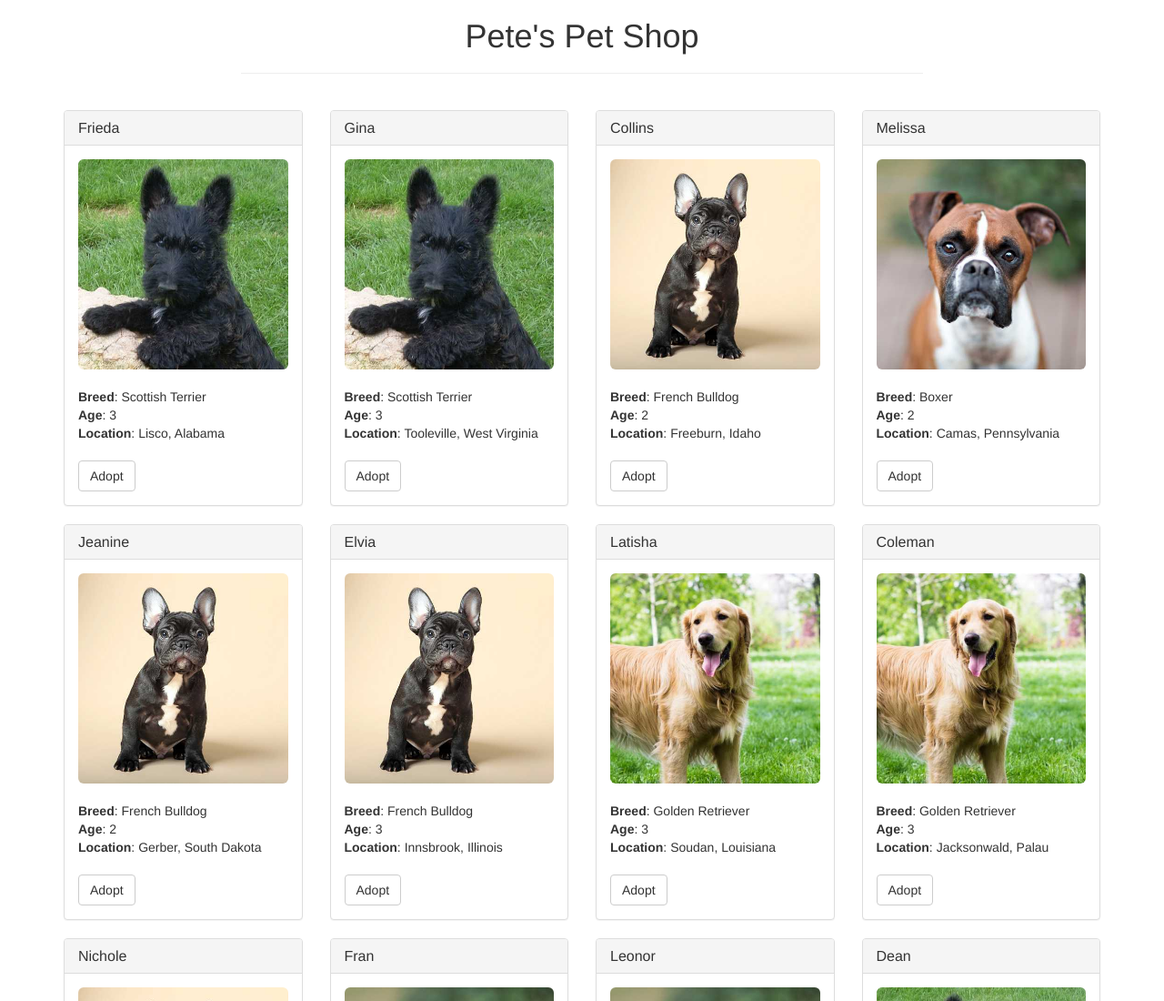
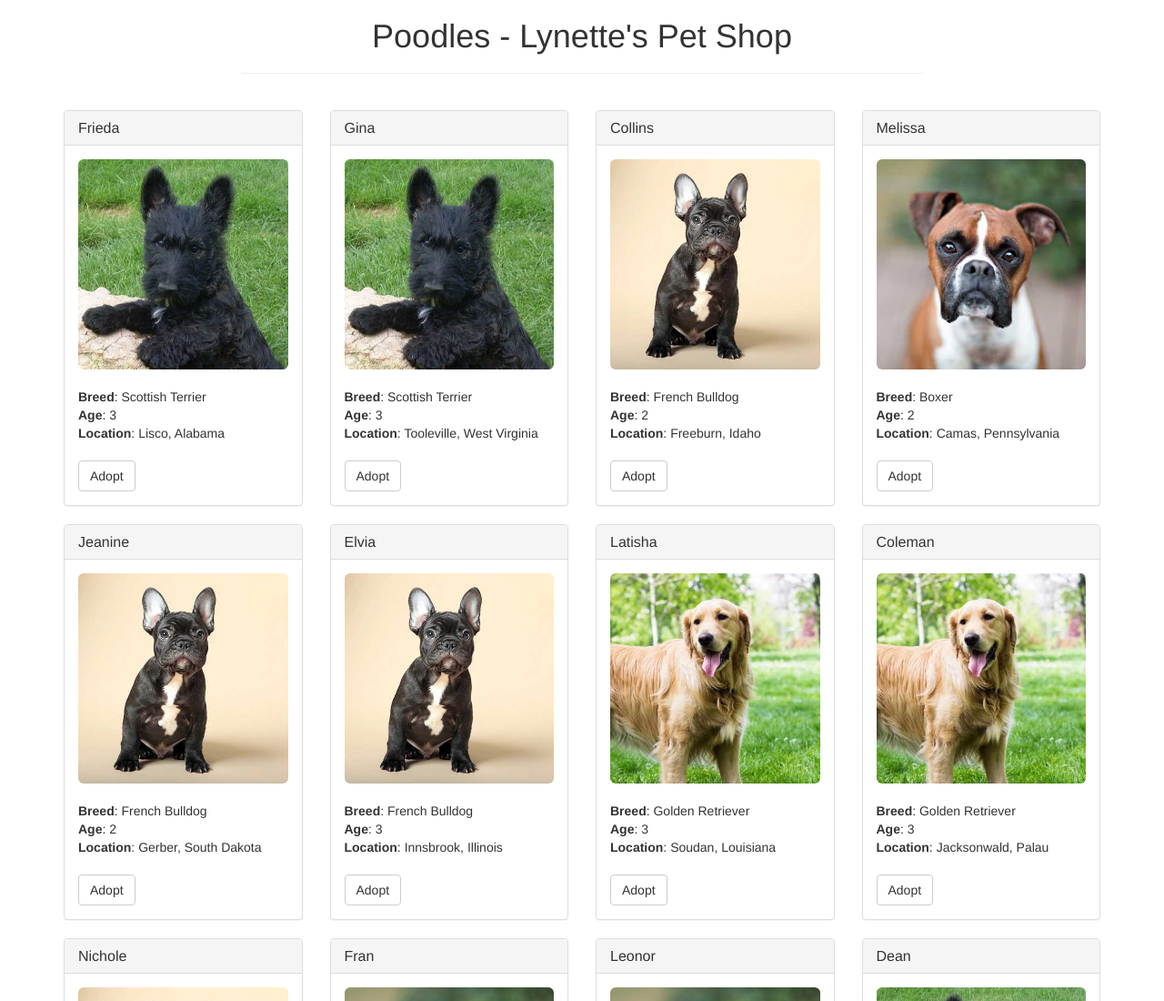
Before and after one commit to Lynette7/poodles, a website: page src/index.html in a window 1280 px wide. Shown: the top 1100 px of the page at 91% size. Drawn offline with nearby package versions, Linux system fonts and the light colour scheme; files whose address does not match are found by name.

Commit message:
Updated the UI

```diff
--- a/src/index.html
+++ b/src/index.html
@@ -5,7 +5,7 @@
     <meta http-equiv="X-UA-Compatible" content="IE=edge">
     <meta name="viewport" content="width=device-width, initial-scale=1">
     <!-- The above 3 meta tags *must* come first in the head; any other head content must come *after* these tags -->
-    <title>Pete's Pet Shop</title>
+    <title>Poodles - Lynette's Pet Shop</title>
 
     <!-- Bootstrap -->
     <link href="css/bootstrap.min.css" rel="stylesheet">
@@ -21,7 +21,7 @@
     <div class="container">
       <div class="row">
         <div class="col-xs-12 col-sm-8 col-sm-push-2">
-          <h1 class="text-center">Pete's Pet Shop</h1>
+          <h1 class="text-center">Poodles - Lynette's Pet Shop</h1>
           <hr/>
           <br/>
         </div>
```
